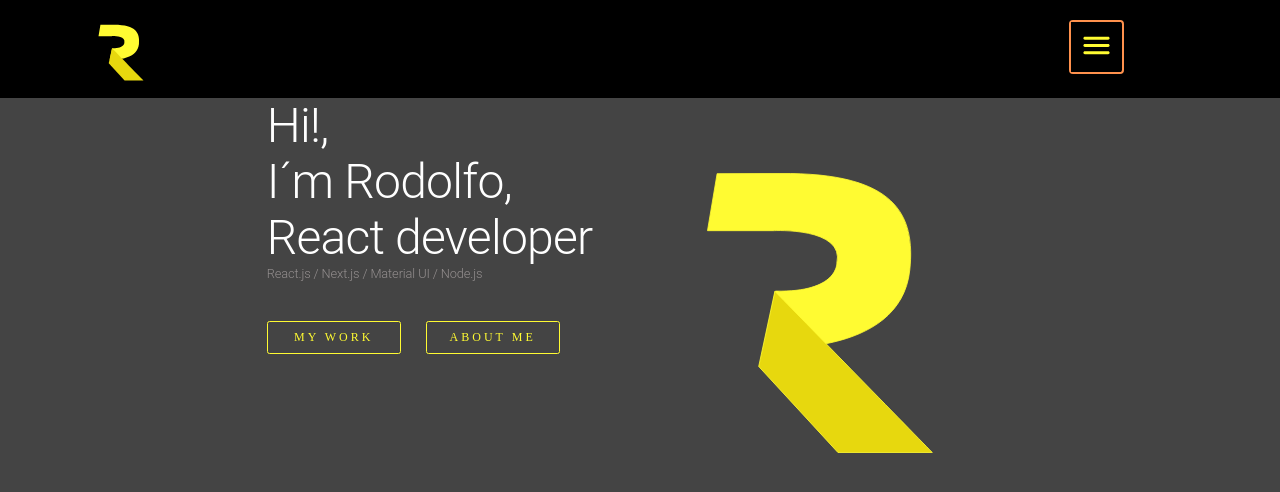
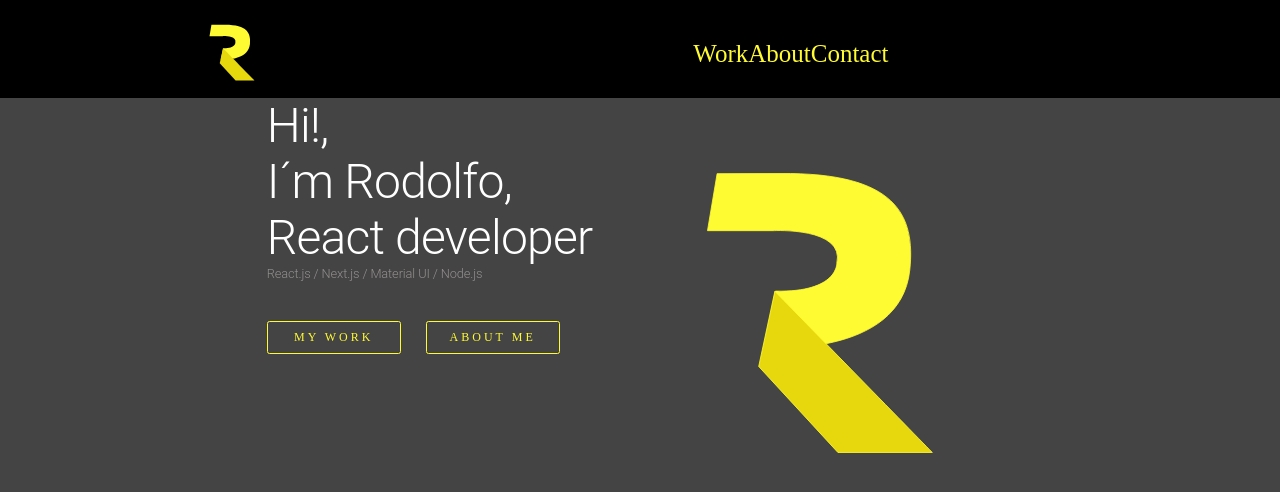
Before and after one commit to rrorrolfo/next_portfolio, a Next.js app: page / in a window 1280 px wide. Shown: the top 492 px of the page. Built offline with nearby package versions, Linux system fonts and the light colour scheme.

Commit message:
Created and styled navigation menu for navigation links

```diff
--- a/components/navigation/index.tsx
+++ b/components/navigation/index.tsx
@@ -3,6 +3,7 @@ import Grid from "@mui/material/Unstable_Grid2";
 
 import DropdownMenu from "./components";
 import styles from "./navigation.module.css";
+import { pagesItems } from "./menuItems";
 
 import { SmallR } from "../logos";
 
@@ -11,10 +12,11 @@ const Navigation = () => {
     <Grid
       container
       xs={11}
+      md={12}
       component="nav"
       className={styles.navigationContainer}
     >
-      <Grid xs={8} sm={9} className={styles.logoContaine}>
+      <Grid xs={8} sm={9} md={3} lg={2} className={styles.logoContaine}>
         <a
           href="/"
           title="Home"
@@ -25,15 +27,21 @@ const Navigation = () => {
           <SmallR />
         </a>
       </Grid>
-      {/* <Grid md={6} lg={6} className={styles.mainNavContainer}>
+      <Grid md={6} lg={4} className={styles.mainNavContainer}>
         <Grid container>
-          <Grid>
-            <a href="/work" title="Work" className="mainNavLink">
-              work
-            </a>
-          </Grid>
+          {pagesItems.map(({ id, text, to, title }) => (
+            <Grid
+              key={id}
+              md={12 / pagesItems.length}
+              className={styles.mainNavLink}
+            >
+              <a href={to} title={title}>
+                {text}
+              </a>
+            </Grid>
+          ))}
         </Grid>
-      </Grid> */}
+      </Grid>
       <Grid xs={2} sm={1} className={styles.menu}>
         <DropdownMenu />
       </Grid>
--- a/components/navigation/navigation.module.css
+++ b/components/navigation/navigation.module.css
@@ -1,7 +1,3 @@
-.navigationContainer a {
-  color: rgb(0, 0, 0);
-}
-
 @media (min-width: 600px) {
   .navigationContainer a {
     padding: 0 !important;
@@ -21,6 +17,7 @@
 
 .mainNavContainer {
   display: none;
+  text-align: right;
 }
 
 .menu {
@@ -31,7 +28,9 @@
 .mainNavLink {
   margin-top: 20px;
   display: inline-block;
-  text-decoration: none;
+  color: var(--yellow-brand);
+  font-size: 25px;
+  max-width: 160px;
 }
 
 .mainNavLink:hover {
@@ -40,6 +39,10 @@
 
 @media (min-width: 900px) {
   .mainNavContainer {
-    display: block;
+    display: initial;
+  }
+
+  .menu {
+    display: none;
   }
 }
```
